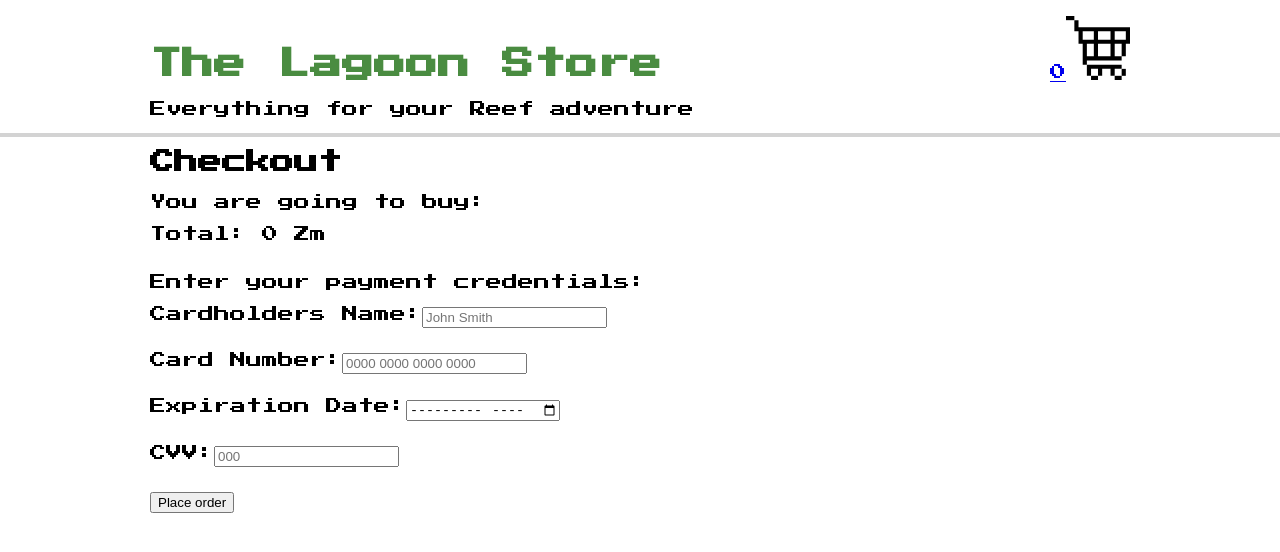
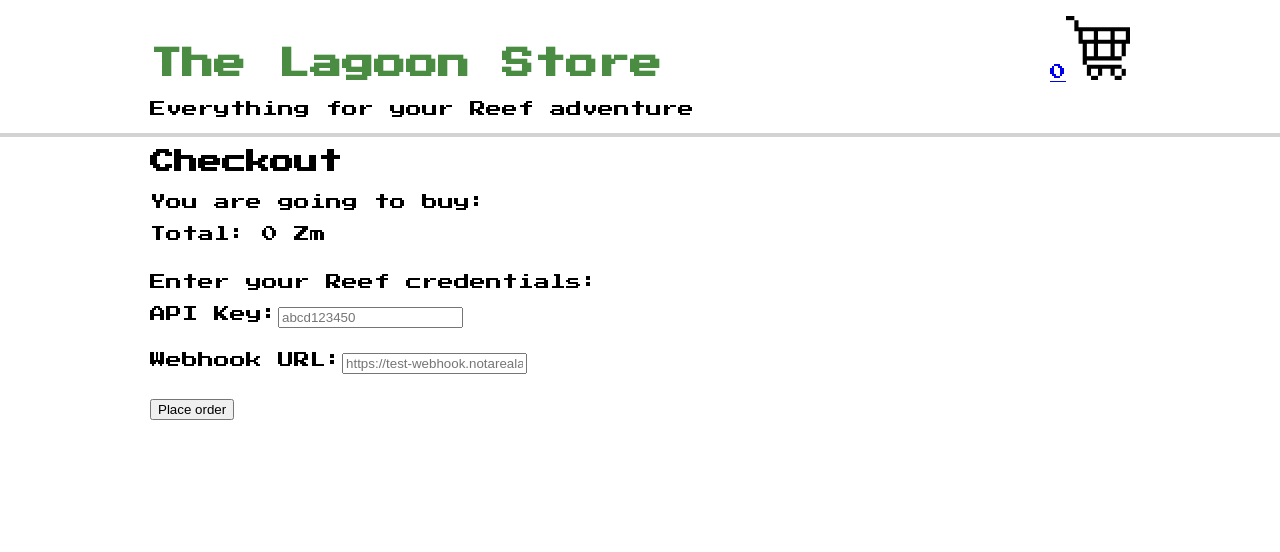
Before and after one commit to rtre84/reef-payments-store, a React (Create React App) app: page /checkout in a window 1280 px wide. Shown: the top 552 px of the page. Built offline with nearby package versions, Linux system fonts and the light colour scheme.

Commit message:
Added reef deps. Changed Checkout component.

```diff
--- a/src/Checkout/Checkout.tsx
+++ b/src/Checkout/Checkout.tsx
@@ -29,7 +29,7 @@ export const Checkout = ({
         <CheckoutList products={products} />
         <p>Total: {totalPrice()} Zm</p>
       </div>
-      <p>Enter your payment credentials:</p>
+      <p>Enter your Reef credentials:</p>
       <CheckoutForm submit={submitCheckout} />
     </section>
   )
--- a/src/Checkout/CheckoutForm.tsx
+++ b/src/Checkout/CheckoutForm.tsx
@@ -8,19 +8,10 @@ interface CheckoutFormProps {
 }
 
 const validationSchema = yup.object().shape({
-  name: yup.string().required(),
-  cardNumber: yup
-    .string()
-    .required()
-    .matches(
-      /^\d{4}\s\d{4}\s\d{4}\s\d{4}$/,
-      "Card should have xxxx xxxx xxxx xxxx format"
-    ),
-  expDate: yup.date().nullable().default(null).required(),
-  cvv: yup
-    .string()
-    .required()
-    .matches(/^\d\d\d$/, "CVV should contain three numbers"),
+    api_key: yup
+        .string()
+        .required(),
+    webhook: yup.string().required(),
 })
 
 export const CheckoutForm = ({
@@ -34,49 +25,26 @@ export const CheckoutForm = ({
   return (
     <form onSubmit={handleSubmit(submit)}>
       <FormField
-        placeholder="John Smith"
+        placeholder="abcd123450"
         type="text"
-        name="name"
-        label="Cardholders Name"
+        name="api_key"
+        label="API Key"
         inputRef={register}
-        errors={errors.name}
+        errors={errors.api_key}
+        normalize={(value) => {
+          return value.substr(0, 20)
+        }}
       />
       <FormField
-        placeholder="0000 0000 0000 0000"
-        type="tel"
-        inputMode="numeric"
-        autoComplete="cc-number"
-        name="cardNumber"
-        label="Card Number"
-        normalize={(value) => {
-          return (
-            value
-              .replace(/\s/g, "")
-              .match(/.{1,4}/g)
-              ?.join(" ")
-              .substr(0, 19) || ""
-          )
-        }}
-        inputRef={register}
-        errors={errors.cardNumber}
-      />
-      <FormField
-        type="month"
-        name="expDate"
-        label="Expiration Date"
-        inputRef={register}
-        errors={errors.expDate}
-      />
-      <FormField
-        placeholder="000"
-        type="number"
-        name="cvv"
-        label="CVV"
-        inputRef={register}
-        errors={errors.cvv}
-        normalize={(value) => {
-          return value.substr(0, 3)
-        }}
+          placeholder="https://test-webhook.notarealaddress.com"
+          type="text"
+          name="webhook"
+          label="Webhook URL"
+          inputRef={register}
+          errors={errors.url}
+          normalize={(value) => {
+              return value.substr(0, 200)
+          }}
       />
       <button className="nes-btn is-primary">Place order</button>
     </form>
--- a/src/OrderSummary/OrderSummary.tsx
+++ b/src/OrderSummary/OrderSummary.tsx
@@ -28,6 +28,11 @@ export const OrderSummary = ({useOrderHook = useOrder}:OrderSummaryProps) => {
           })}
         </ul>
       </div>
+      <br />
+      <h1 className="title">Randomly Generated Reef Address</h1>
+      <div className="nes-container is-rounded order-summary-container">
+              {"dfsjfshkjfsh322434"}
+      </div>
       <Link to="/">
         <button className="nes-btn is-primary">Back to the store</button>
       </Link>
```
Also changed, not shown: package.json (+19 -2 lines), 2 other files (tests, documents, lock files or other folders).
